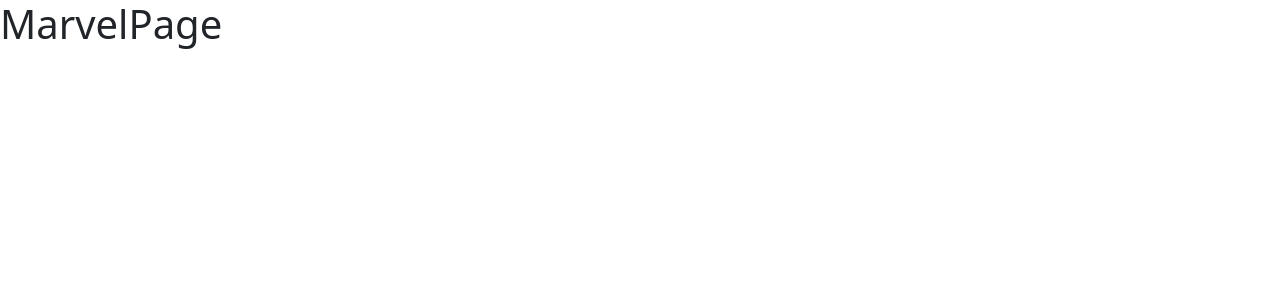
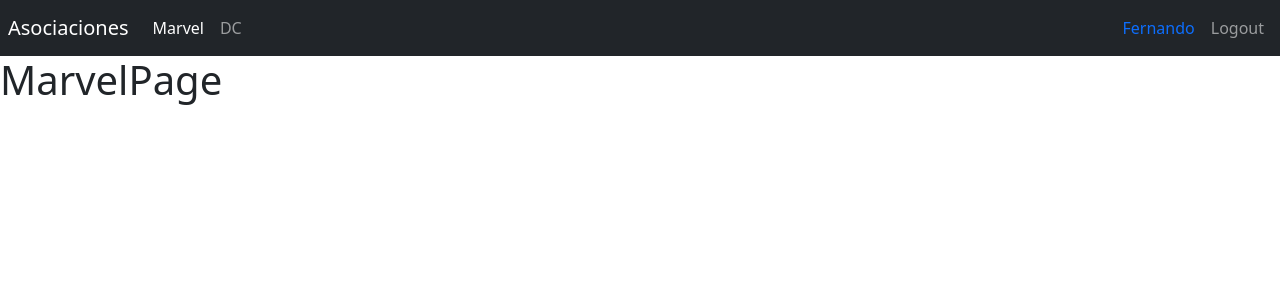
Before and after one commit to osmanjosue/React-Heroes-SPA, a React (Vite) app: page /marvel in a window 1280 px wide. Shown: the top 300 px of the page. Built offline with nearby package versions, Linux system fonts and the light colour scheme.

Commit message:
Seccion 14 => Clase: colocar clase de la ruta activa

```diff
--- /dev/null
+++ b/src/auth/index.js
@@ -0,0 +1 @@
+export * from './pages'
--- /dev/null
+++ b/src/auth/pages/index.js
@@ -0,0 +1 @@
+export * from './LoginPage'
--- /dev/null
+++ b/src/heroes/index.js
@@ -0,0 +1 @@
+export * from './pages'
--- /dev/null
+++ b/src/heroes/pages/index.js
@@ -0,0 +1,2 @@
+export * from './DcPage'
+export * from './MarvelPage'
--- a/src/router/AppRouter.jsx
+++ b/src/router/AppRouter.jsx
@@ -1,11 +1,12 @@
 import { Navigate, Route, Routes } from 'react-router-dom'
-import { MarvelPage } from '../heroes/pages/MarvelPage'
-import { DcPage } from '../heroes/pages/DcPage'
-import { LoginPage } from '../auth/pages/LoginPage'
+import { DcPage, MarvelPage  } from '../heroes'
+import { LoginPage } from '../auth'
+import { Navbar } from '../ui'
 
 export const AppRouter = () => {
   return (
     <>
+        <Navbar/>
         <Routes>
             <Route path="marvel" element={<MarvelPage/>}/>
             <Route path="dc" element={<DcPage/>}/>
--- /dev/null
+++ b/src/ui/components/Navbar.jsx
@@ -0,0 +1,40 @@
+import { Link, NavLink } from 'react-router-dom';
+
+export const Navbar = () => {
+  return (
+    <nav className="navbar navbar-expand-sm navbar-dark bg-dark p-2">
+      <Link className="navbar-brand" to="/">
+        Asociaciones
+      </Link>
+
+      <div className="navbar-collapse">
+        <div className="navbar-nav">
+          <NavLink
+            className={({ isActive }) =>
+              `nav-link nav-link ${isActive ? 'active' : ''}`
+            }
+            to="/marvel">
+            Marvel
+          </NavLink>
+
+          <NavLink
+            className={({ isActive }) =>
+              `nav-link nav-link ${isActive ? 'active' : ''}`
+            }
+            to="/dc">
+            DC
+          </NavLink>
+        </div>
+      </div>
+
+      <div className="navbar-collapse collapse w-100 order-3 dual-collapse2 d-flex justify-content-end">
+        <ul className="navbar-nav ml-auto">
+          <span className="nav-item nav-link text-primary">
+            Fernando
+          </span>
+          <button className="nav-item nav-link btn">Logout</button>
+        </ul>
+      </div>
+    </nav>
+  );
+};
--- /dev/null
+++ b/src/ui/components/index.js
@@ -0,0 +1 @@
+export * from './Navbar';
--- /dev/null
+++ b/src/ui/index.js
@@ -0,0 +1 @@
+export * from './components';
```
